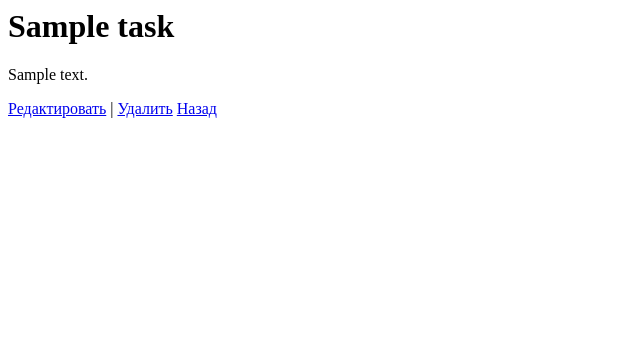
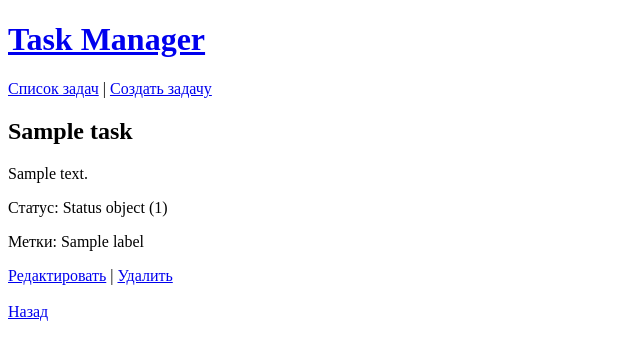
Before and after one commit to AlloKuz/python-project-52, a Django app: page /tasks/1/ in a window 1280 px wide. Shown: the top 360 px of the page, without its empty margins (0-640 px from the left). Run offline with Django 5.2, Linux system fonts and the light colour scheme; tables that the repository leaves empty hold one stand-in row (values such as "Sample post").

Commit message:
Setting up templates

```diff
--- /dev/null
+++ b/tasks/templates/tasks/base.html
@@ -0,0 +1,21 @@
+<!DOCTYPE html>
+<html lang="ru">
+<head>
+    <meta charset="UTF-8">
+    <meta name="viewport" content="width=device-width, initial-scale=1.0">
+    <title>{% block title %}Task Manager{% endblock %}</title>
+</head>
+<body>
+    <header>
+        <h1><a href="{% url 'task_list' %}">Task Manager</a></h1>
+        <nav>
+            <a href="{% url 'task_list' %}">Список задач</a> |
+            <a href="{% url 'task_create' %}">Создать задачу</a>
+        </nav>
+    </header>
+
+    <main>
+        {% block content %}{% endblock %}
+    </main>
+</body>
+</html>
--- a/tasks/templates/tasks/task_confirm_delete.html
+++ b/tasks/templates/tasks/task_confirm_delete.html
@@ -1,6 +1,12 @@
+{% extends "tasks/base.html" %}
+
+{% block title %}Удаление задачи{% endblock %}
+
+{% block content %}
     <h2>Удалить задачу "{{ task.title }}"?</h2>
     <form method="post">
         {% csrf_token %}
         <button type="submit">Удалить</button>
     </form>
     <a href="{% url 'task_list' %}">Отмена</a>
+{% endblock %}
--- a/tasks/templates/tasks/task_detail.html
+++ b/tasks/templates/tasks/task_detail.html
@@ -1,5 +1,15 @@
-<h1>{{ task.title }}</h1>
-<p>{{ task.description }}</p>
-<a href="{% url 'task_edit' task.id %}">Редактировать</a> |
-<a href="{% url 'task_delete' task.id %}">Удалить</a>
-<a href="{% url 'task_list' %}">Назад</a>
+{% extends "tasks/base.html" %}
+
+{% block title %}{{ task.title }}{% endblock %}
+
+{% block content %}
+    <h2>{{ task.title }}</h2>
+    <p>{{ task.description }}</p>
+    <p>Статус: {{ task.status }}</p>
+    <p>Метки: {% for label in task.labels.all %}{{ label.name }} {% endfor %}</p>
+
+    <a href="{% url 'task_edit' task.id %}">Редактировать</a> |
+    <a href="{% url 'task_delete' task.id %}">Удалить</a>
+    <br><br>
+    <a href="{% url 'task_list' %}">Назад</a>
+{% endblock %}
```
Also changed, not shown: tasks/templates/tasks/task_form.html (+7 -0 lines), tasks/templates/tasks/task_list.html (+12 -1 lines). Lines whose indentation alone changed are shown as unchanged.
